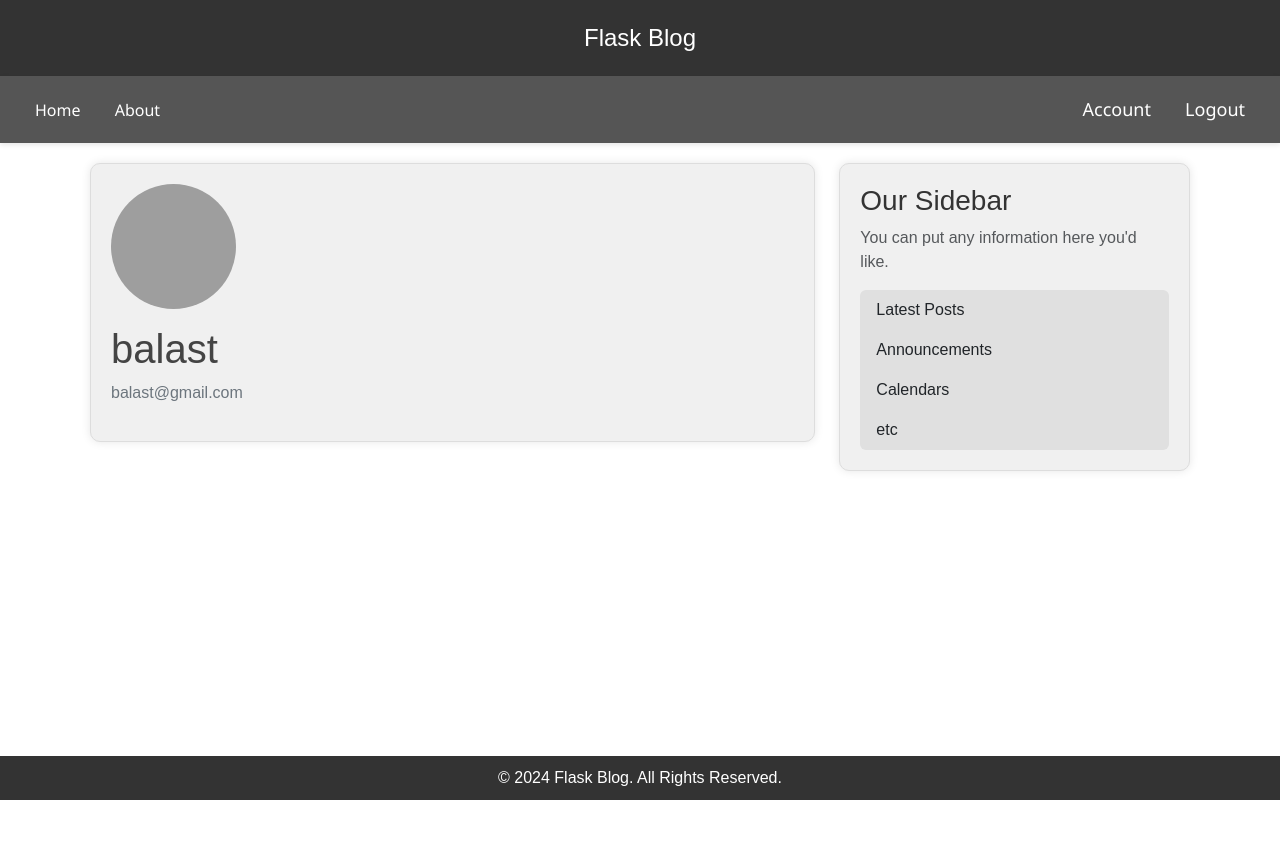
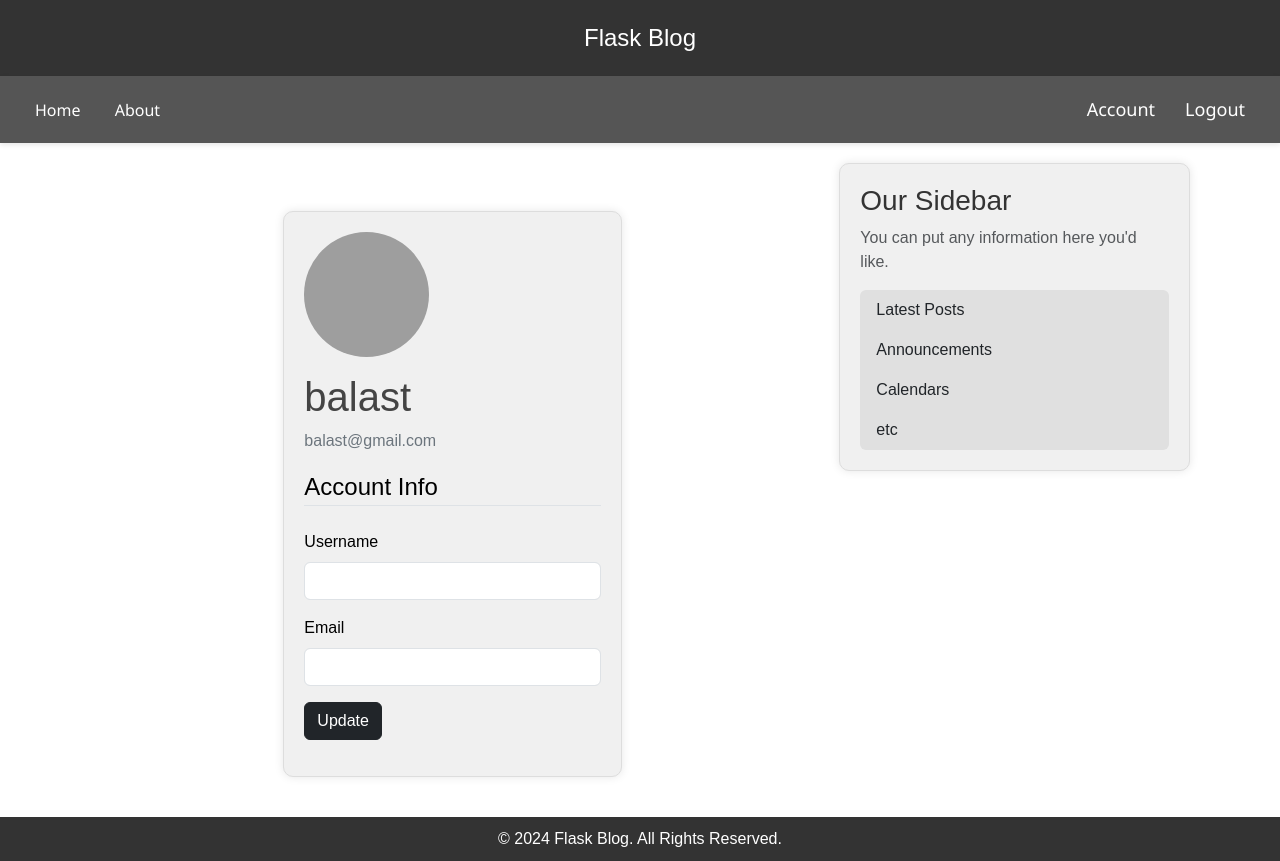
Before and after one commit to KankaveeRamsri/Web-pantip, a Flask app: page /account in a window 1280 px wide. Before the commit the page ends 800 px from the top, so only its background shows below. Run offline with Flask 3, Linux system fonts and the light colour scheme; a user stored in the database is signed in; grey boxes are pictures that could not be loaded.

Commit message:
update user

```diff
--- a/flaskblog/forms.py
+++ b/flaskblog/forms.py
@@ -1,4 +1,5 @@
 from flask_wtf import FlaskForm
+from flask_login import current_user
 from wtforms import StringField, PasswordField, SubmitField, BooleanField
 from wtforms.validators import DataRequired, Length, Email, EqualTo, ValidationError
 from flaskblog.model import User
@@ -31,3 +32,22 @@ class LoginForm(FlaskForm):
     password = PasswordField('Password', validators=[DataRequired()])
     remember = BooleanField('Remember Me')
     submit = SubmitField('Login')
+
+class UpdateAccountForm(FlaskForm):
+    username = StringField('Username',
+                        validators=[DataRequired(), Length(min=2, max=20)])
+    email = StringField('Email',
+                        validators=[DataRequired(), Email()])
+    submit = SubmitField('Update')
+
+    def validate_username(self, username):
+        if username.data != current_user.username:
+            user = User.query.filter_by(username=username.data).first()
+            if user:
+                raise ValidationError('That username is taken. Please choose a different one.')
+
+    def validate_email(self, email):
+        if email.data != current_user.email:
+            user = User.query.filter_by(email=email.data).first()
+            if user:
+                raise ValidationError('That email is taken. Please choose a different one.')
--- a/flaskblog/routes.py
+++ b/flaskblog/routes.py
@@ -1,6 +1,6 @@
 from flask import render_template, url_for, flash, redirect, request
 from flaskblog import app, db, bcrypt
-from flaskblog.forms import RegistrationForm, LoginForm
+from flaskblog.forms import RegistrationForm, LoginForm, UpdateAccountForm
 from flaskblog.model import User, Post
 from flask_login import login_user, current_user, logout_user, login_required
 
@@ -70,8 +70,15 @@ def logout():
     logout_user()
     return redirect(url_for('home'))
 
-@app.route("/account")
+@app.route("/account", methods=['GET', 'POST'])
 @login_required
 def account():
+    form = UpdateAccountForm()
+    if form.validate_on_submit():
+        current_user.username = form.username.data
+        current_user.email = form.email.data
+        db.session.commit()
+        flash('your account has been updated!', 'success')
+        return redirect(url_for('account'))
     image_file = url_for('static', filename='profile_pics/' + current_user.image_file)
-    return render_template('account.html', title='Account', image_file=image_file)
+    return render_template('account.html', title='Account', image_file=image_file, form=form)
--- a/flaskblog/static/main.css
+++ b/flaskblog/static/main.css
@@ -122,3 +122,15 @@ footer {
 .nav-links a:hover, .right-nav a:hover {
     color: #ffc107; /* เปลี่ยนสีเมื่อ hover */
 }
+.right-nav {
+    margin-left: auto;
+}
+
+.right-nav nav {
+    display: flex;
+    align-items: center;
+}
+
+.right-nav a {
+    margin-left: 15px;
+}
--- a/flaskblog/templates/account.html
+++ b/flaskblog/templates/account.html
@@ -1,13 +1,53 @@
 {% extends "layout.html" %} <!-- สืบทอดมาจาก layout.html -->
 {% block content %}
-    <div class="content-section">
-        <div class="media">
-            <img class="rounded-circle account-img" src="{{ image_file }}">
-            <div class="media-body">
-                <h2 class="account-heading">{{ current_user.username }}</h2>
-                <p class="text-secondary">{{ current_user.email }}</p>
+    <div class="container mt-5">
+        <div class="row justify-content-center">
+            <div class="col-md-6">
+                <div class="content-section">
+                    <div class="media">
+                        <img class="rounded-circle account-img" src="{{ image_file }}">
+                        <div class="media-body ml-4">
+                            <h2 class="account-heading">{{ current_user.username }}</h2>
+                            <p class="text-secondary">{{ current_user.email }}</p>
+                        </div>
+                    </div>
+                    <form method="POST" action="">
+                        {{ form.hidden_tag() }}
+                        <fieldset class="form-group">
+                            <legend class="border-bottom mb-4">Account Info</legend>
+                            <div class="mb-3">
+                                {{ form.username.label(class="form-label") }}
+                                {% if form.username.errors %}
+                                    {{ form.username(class="form-control is-invalid") }}
+                                    <div class="invalid-feedback">
+                                        {% for error in form.username.errors %}
+                                            <span>{{ error }}</span>
+                                        {% endfor %}
+                                    </div>
+                                {% else %}
+                                    {{ form.username(class="form-control") }}
+                                {% endif %}
+                            </div>
+                            <div class="mb-3">
+                                {{ form.email.label(class="form-label") }}
+                                {% if form.email.errors %}
+                                    {{ form.email(class="form-control is-invalid") }}
+                                    <div class="invalid-feedback">
+                                        {% for error in form.email.errors %}
+                                            <span>{{ error }}</span>
+                                        {% endfor %}
+                                    </div>
+                                {% else %}
+                                    {{ form.email(class="form-control") }}
+                                {% endif %}
+                            </div>
+                        </fieldset>
+                        <div class="mb-3">
+                            {{ form.submit(class="btn btn-dark text-white") }}
+                        </div>
+                    </form>
+                </div>
             </div>
         </div>
-        <!-- FORM HERE -->
     </div>
 {% endblock content %}
```
